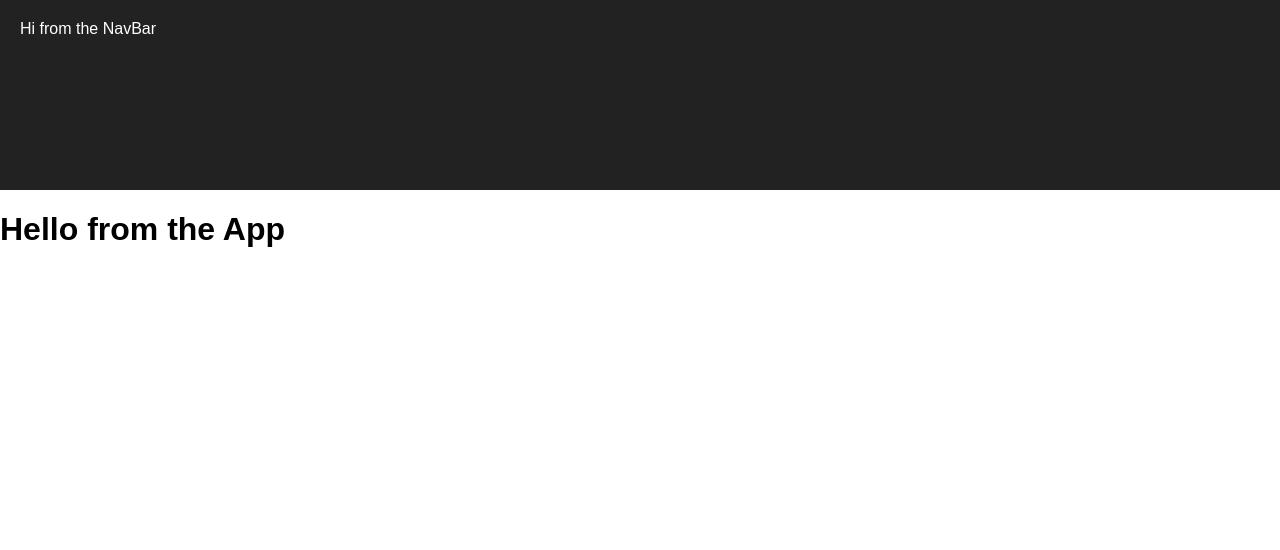
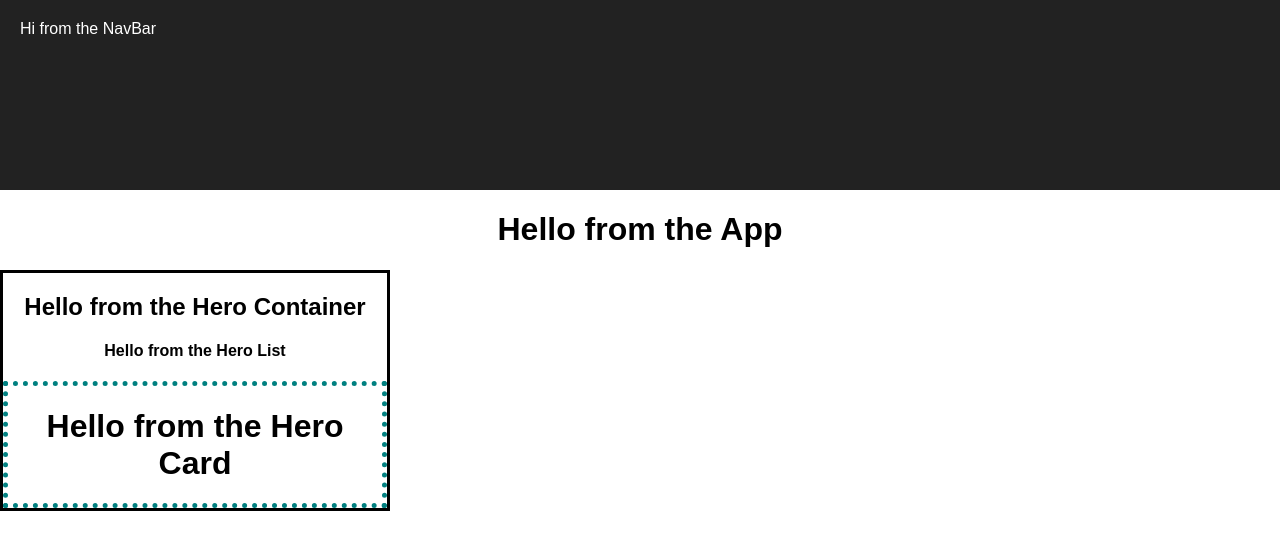
Before and after one commit to JohnathanCh/mod4_frontend_react, a React (Create React App) app: page / in a window 1280 px wide. Shown: the top 550 px of the page. Built offline with nearby package versions, Linux system fonts and the light colour scheme.

Commit message:
not sure what these changes are

```diff
--- a/src/App.css
+++ b/src/App.css
@@ -1,5 +1,7 @@
 .App {
   text-align: center;
+  /* align-content: center; */
+  /* display: flex; */
 }
 
 .App-logo {
@@ -26,3 +28,13 @@
   from { transform: rotate(0deg); }
   to { transform: rotate(360deg); }
 }
+
+.heroContainer {
+  width: 30%;
+  /* display: flex; */
+  border: 3px solid black;
+}
+
+.heroCard {
+  border: 5px dotted teal;
+}
--- a/src/App.js
+++ b/src/App.js
@@ -1,12 +1,14 @@
 import React, { Component } from 'react';
 import logo from './logo.svg';
 import './App.css';
+import HeroContainer from './HeroComponents/HeroContainer';
 
 class App extends Component {
   render() {
     return (
-      <div>
+      <div className="App">
           <h1>Hello from the App</h1>
+          <HeroContainer />
       </div>
     );
   }
--- a/src/HeroComponents/HeroCard.js
+++ b/src/HeroComponents/HeroCard.js
@@ -6,7 +6,7 @@ export default class HeroCard extends React.Component {
 
     render() {
         return (
-            <div>
+            <div className="heroCard">
                 <h1>Hello from the Hero Card</h1>
             </div>
         )
--- a/src/HeroComponents/HeroContainer.js
+++ b/src/HeroComponents/HeroContainer.js
@@ -1,11 +1,21 @@
 import React from 'react';
+import HeroList from './HeroList';
 
 export default class HeroContainer extends React.Component {
 
+    state ={
+        heroList: [],
+    }
+
+    componentDidMount() {
+        // This is where we will make the fetch request to our backend
+    }
+
     render () {
         return (
-            <div>
+            <div className="heroContainer" >
                 <h2>Hello from the Hero Container</h2>
+                <HeroList />
             </div>
         )
     }
--- a/src/HeroComponents/HeroList.js
+++ b/src/HeroComponents/HeroList.js
@@ -1,11 +1,16 @@
 import React from 'react';
+import HeroCard from './HeroCard';
 
-export default class HeroList extends React.Components {
+export default class HeroList extends React.Component {
+    constructor () {
+        super()
+    }
 
     render () {
         return (
-            <div>
+            <div className="heroList">
                 <h4>Hello from the Hero List</h4>
+                <HeroCard />
             </div>
         )
     }
```
